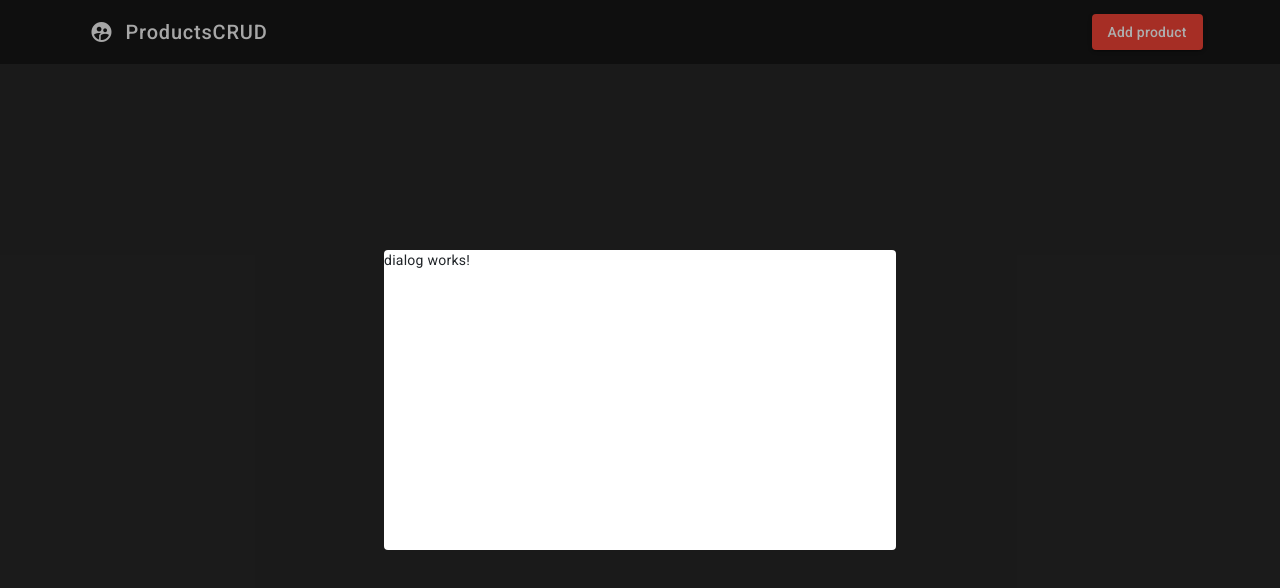
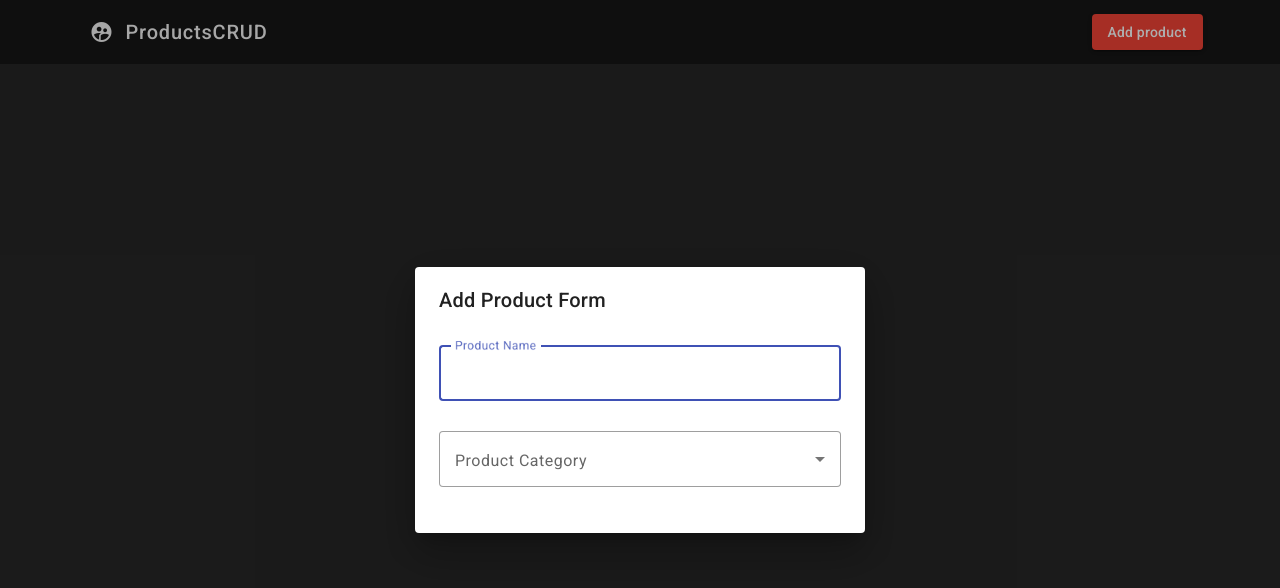
Before and after one commit to KacperLechicki/ProductsCRUD, an Angular app: page / in a window 1280 px wide. Both pictures are taken after a click on the button "Add product". Shown: the top 588 px of the page. Built offline with nearby package versions, Linux system fonts and the light colour scheme.

Commit message:
basic add product form

```diff
--- a/src/app/components/dialog/dialog.component.html
+++ b/src/app/components/dialog/dialog.component.html
@@ -1 +1,15 @@
-<p>dialog works!</p>
+<h1 mat-dialog-title>Add Product Form</h1>
+<div mat-dialog-content class="dialog-content">
+  <mat-form-field appearance="outline">
+    <mat-label>Product Name</mat-label>
+    <input matInput placeholder="Name">
+  </mat-form-field>
+  <mat-form-field appearance="outline">
+    <mat-label>Product Category</mat-label>
+    <mat-select placeholder="Category">
+      <mat-option value="Fruits">Fruits</mat-option>
+      <mat-option value="Vegetables">Vegetables</mat-option>
+      <mat-option value="Electronics">Electronics</mat-option>
+    </mat-select>
+  </mat-form-field>
+</div>
--- a/src/app/components/dialog/dialog.component.scss
+++ b/src/app/components/dialog/dialog.component.scss
@@ -0,0 +1,4 @@
+mat-form-field {
+  padding: 4px 0;
+  width: 100%;
+}
--- a/src/styles.scss
+++ b/src/styles.scss
@@ -23,20 +23,17 @@ body {
   background-color: #272727;
 }
 
+.dialog-panel .mat-mdc-dialog-container {
+  position: absolute;
+  top: 50%;
+  left: 50%;
+  transform: translate(-50%, -50%);
+  width: clamp(300px, 450px, 600px);
+  height: auto;
+}
+
 //--------------------------------------------------
 //--------------------------------------------------
 //--------------------------------------------------
 //--------------------------------------------------
 //--------------------------------------------------
-
-@media only screen and (min-width: 768px) {
-  .dialog-panel .mat-mdc-dialog-container {
-    position: absolute;
-    top: 50%;
-    left: 50%;
-    transform: translate(-50%, -50%);
-    width: 40%;
-    height: clamp(200px, 300px, 500px);
-    overflow: auto;
-  }
-}
```
Also changed, not shown: src/app/app.module.ts (+7 -1 lines).
